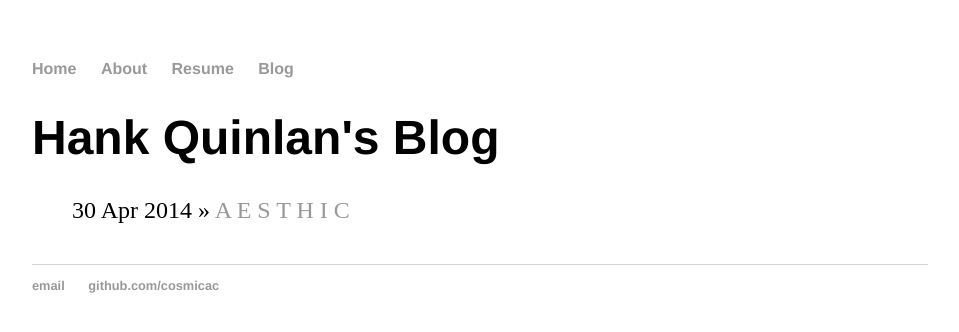
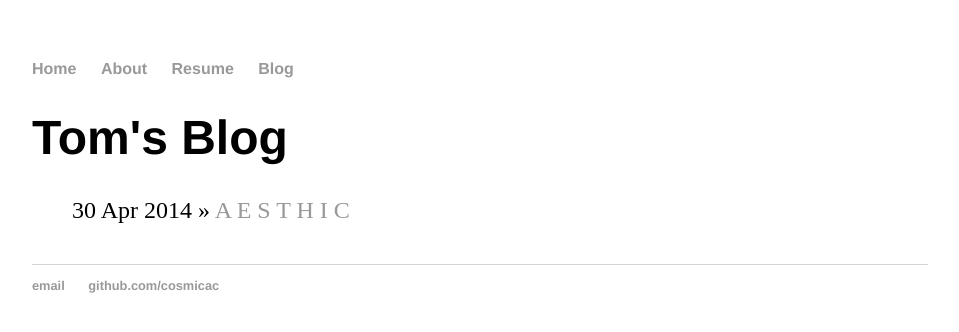
Before and after one commit to cosmicac/jekyll-test, a Jekyll site: the page built from blog/index.html, in a window 1280 px wide. Shown: the top 332 px of the page, without its empty margins (160-1119 px from the left). Built offline with Jekyll 4.4.1, drawn with Linux system fonts in a browser that asks for light colours.

Commit message:
M E M E Z

```diff
--- a/_config.yml
+++ b/_config.yml
@@ -1,2 +1,3 @@
 name: Tom Li
 markdown: kramdown
+permalink: /blog/:year/:month/:day/:title
--- a/blog/index.html
+++ b/blog/index.html
@@ -1,6 +1,6 @@
 ---
 layout: default
-title: Hank Quinlan's Blog
+title: Tom's Blog
 ---
 	<h1>{{ page.title }}</h1>
 	<ul class="posts">
```
